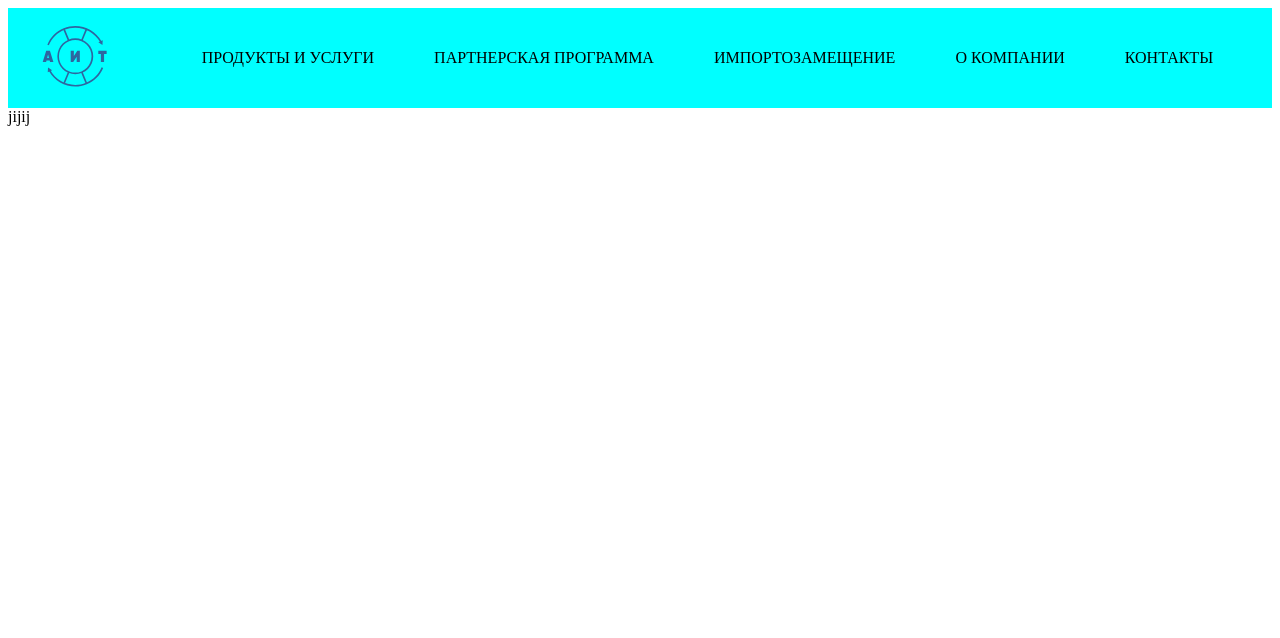
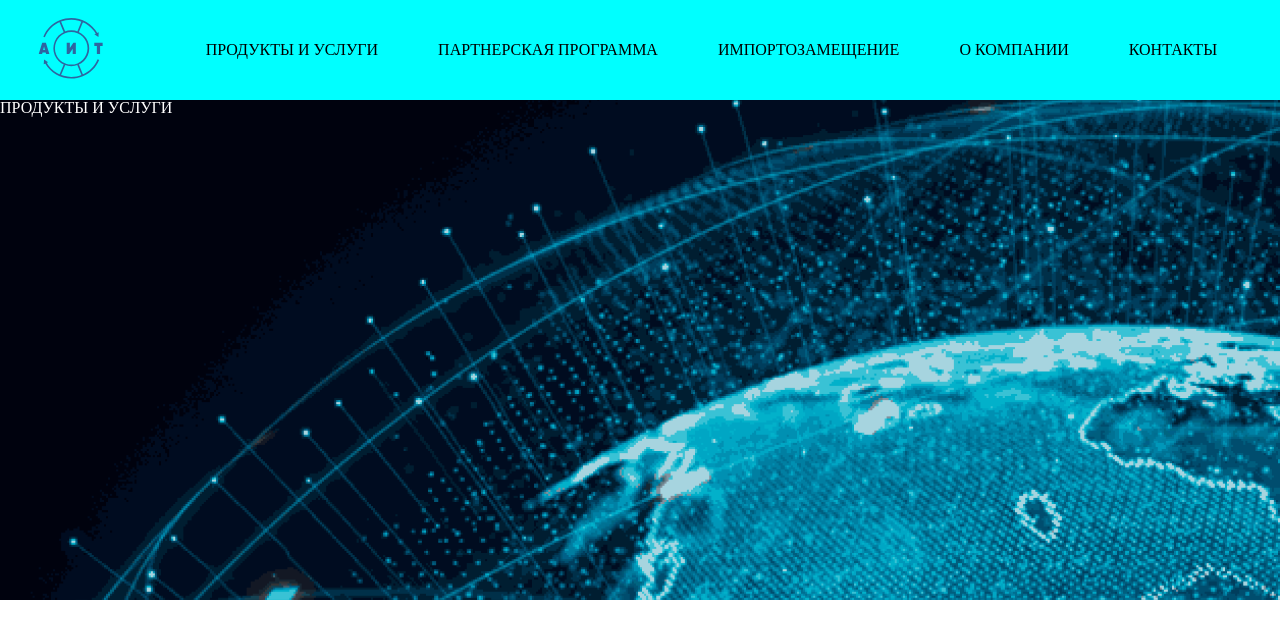
Before and after one commit to Stanislav-VS1/-, a website: page Агенство информационных технологий/document.html in a window 1280 px wide. Drawn offline with Linux system fonts and the light colour scheme.

Commit message:
refactor

```diff
--- a/Агенство информационных технологий/document.html
+++ b/Агенство информационных технологий/document.html
@@ -1,39 +1,49 @@
-<!DOCTYPE html>
+<!doctype html>
 <html lang="en">
   <head>
-    <meta charset="UTF-8">
-    <meta name="viewport" content="width=device-width, initial-scale=1.0">
-    <link rel="stylesheet" href="styles.css">
+    <meta charset="UTF-8" />
+    <meta content="width=device-width, initial-scale=1.0" name="viewport" />
+    <link href="styles.css" rel="stylesheet" />
     <title>Document</title>
   </head>
+
   <body>
     <header class="header">
       <div class="logo">
-            <img src="assets/Photo/logo.svg" alt="">
+        <img alt="icon" src="assets/Photo/logo.svg" />
       </div>
-    <div class="nav">
+
+      <ul class="navigation">
         <li>
           <a href="document.html">ПРОДУКТЫ И УСЛУГИ</a>
         </li>
+
         <li>
           <a href="">ПАРТНЕРСКАЯ ПРОГРАММА</a>
         </li>
+
         <li>
           <a href="">ИМПОРТОЗАМЕЩЕНИЕ</a>
         </li>
+
         <li>
-        <a href="">О КОМПАНИИ</a>
+          <a href="about.html">О КОМПАНИИ</a>
         </li>
+
         <li>
-        <a href="">КОНТАКТЫ</a>
+          <a href="contacts.html">КОНТАКТЫ</a>
         </li>
-</div>
+      </ul>
     </header>
-        <div class="lend">
-            <div class="texture">
-                jijij
+
+    <div class="layout">
+      <img alt="background" class="background" src="assets/Photo/banner.jpg" />
+
+      <div class="content">
+        <h1 class="title">ПРОДУКТЫ И УСЛУГИ</h1>
       </div>
     </div>
-</div>
+
+    <script src="./script.js"></script>
   </body>
 </html>
--- /dev/null
+++ b/Агенство информационных технологий/package.json
@@ -0,0 +1,5 @@
+{
+  "devDependencies": {
+    "prettier": "3.3.3"
+  }
+}
--- /dev/null
+++ b/Агенство информационных технологий/script.js
@@ -0,0 +1,12 @@
+const ref = {
+  logo: document.querySelector('.logo'),
+};
+
+const handleClickLogo = () => {
+  console.log('click logo');
+
+  // Название файла, на который будут переходить при нажатии на лого
+  window.location = `document.html`;
+};
+
+ref.logo.addEventListener('click', handleClickLogo);
--- a/Агенство информационных технологий/styles.css
+++ b/Агенство информационных технологий/styles.css
@@ -1,34 +1,97 @@
-body{
-
+/* reset css */
+html, body, div, span, applet, object, iframe,
+h1, h2, h3, h4, h5, h6, p, blockquote, pre,
+a, abbr, acronym, address, big, cite, code,
+del, dfn, em, img, ins, kbd, q, s, samp,
+small, strike, strong, sub, sup, tt, var,
+b, u, i, center,
+dl, dt, dd, ol, ul, li,
+fieldset, form, label, legend,
+table, caption, tbody, tfoot, thead, tr, th, td,
+article, aside, canvas, details, embed,
+figure, figcaption, footer, header, hgroup,
+menu, nav, output, ruby, section, summary,
+time, mark, audio, video {
+  margin: 0;
+  padding: 0;
+  border: 0;
+  font-size: 100%;
+  font: inherit;
+  vertical-align: baseline;
 }
 
-li{
-    list-style-type: none;
-
+/* HTML5 display-role reset for older browsers */
+article, aside, details, figcaption, figure,
+footer, header, hgroup, menu, nav, section {
+  display: block;
 }
 
-li a{
-    color: black;
-    text-decoration: none;
-    padding: 30px;
-    max-height: 2px;
-
+body {
+  line-height: 1;
 }
 
-.nav{
-    display: flex;
-
+ol, ul {
+  list-style: none;
 }
 
-header{
-    height: 100px;
-    display: flex;
-    justify-content:space-around;
-    align-items: center;
-    background-color: aqua;
+blockquote, q {
+  quotes: none;
 }
 
-.lend{
-    display: block;
-    border-image: url(assets/Photo/banner.jpg);
+blockquote:before, blockquote:after,
+q:before, q:after {
+  content: '';
+  content: none;
 }
+
+table {
+  border-collapse: collapse;
+  border-spacing: 0;
+}
+
+/* reset css */
+
+header {
+  height: 100px;
+
+  display: flex;
+  justify-content: space-around;
+  align-items: center;
+  background-color: aqua;
+}
+
+.navigation {
+  display: flex;
+  list-style-type: none;
+}
+
+.navigation a {
+  max-height: 2px;
+  padding: 30px;
+
+  color: black;
+  text-decoration: none;
+}
+
+.layout {
+  width: 100%;
+  height: 100vh;
+  position: relative;
+}
+
+.background {
+  width: 100%;
+  height: 500px;
+
+  position: absolute;
+  object-fit: none;
+}
+
+.content {
+  position: relative;
+  z-index: 100;
+}
+
+.title {
+  color: white;
+}
```
Also changed, not shown: Агенство информационных технологий/about.html (added, +49 -0 lines), Агенство информационных технологий/contacts.html (added, +49 -0 lines), Агенство информационных технологий/.prettierrc.json (added), 1 other file. Lines whose indentation alone changed are shown as unchanged.
